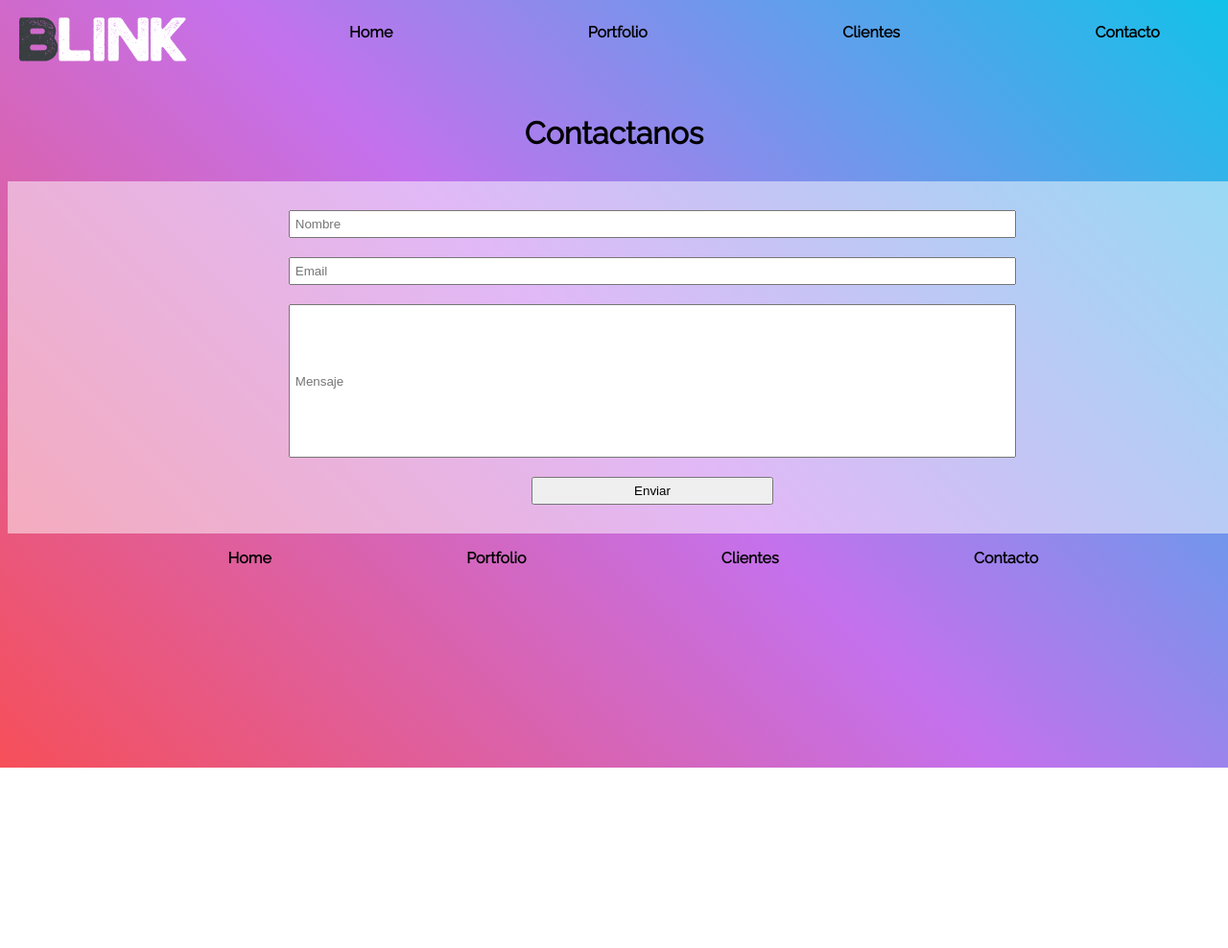
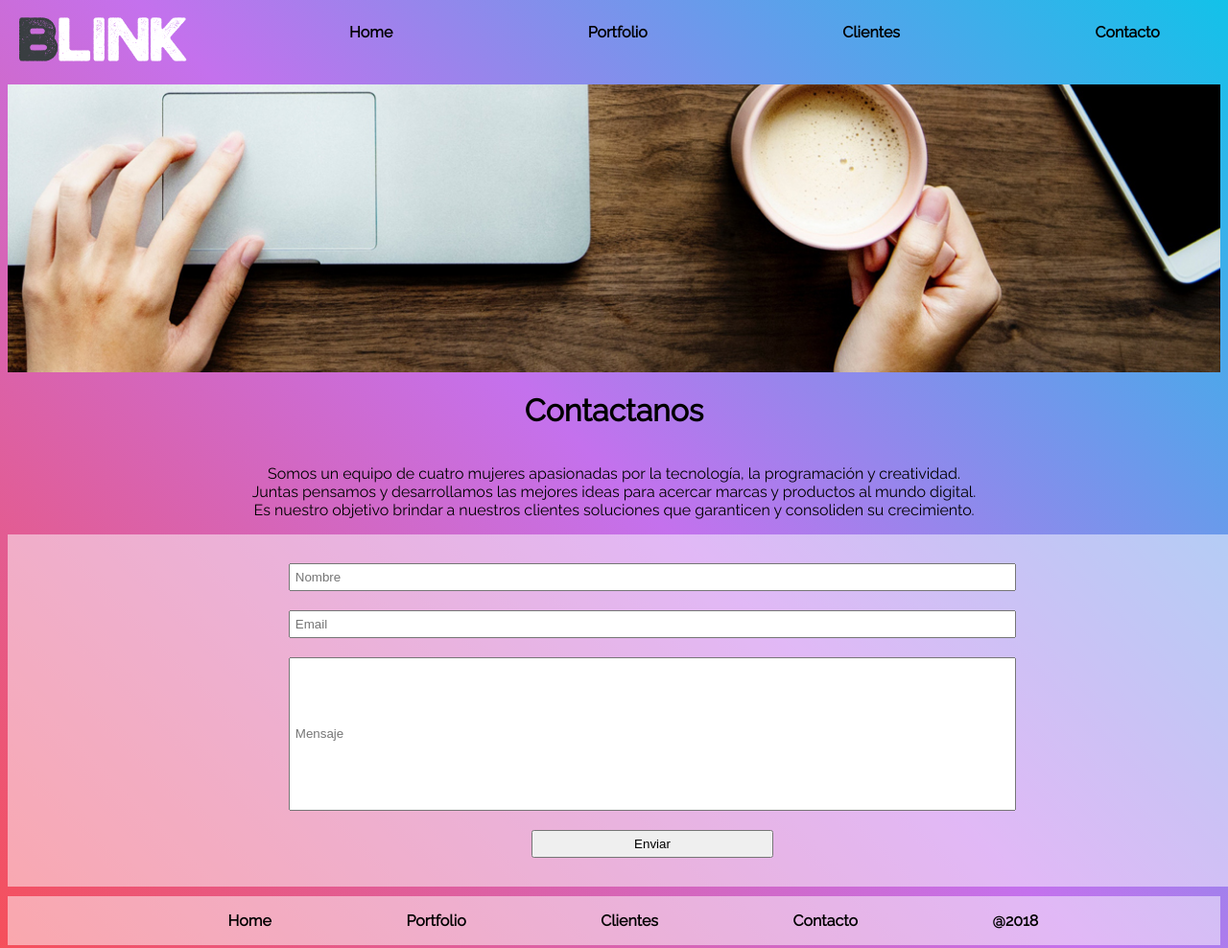
Before and after one commit to xime207/BLINK-2, a plain HTML site: page contacto.html in a window 1280 px wide. Shown: the top 988 px of the page at 96% size. Before the commit the page ends 800 px from the top, so only its background shows below. Drawn offline with Linux system fonts and the light colour scheme.

Commit message:
Cambios varios

```diff
--- a/contacto.html
+++ b/contacto.html
@@ -19,10 +19,15 @@
                           </ul>
                     </div>
             </div>
-
+            <div class= "contenedor banner2"></div>
             <div class="contenedor"></div>
-                <h3 class="contenedor contact">Contactanos</h3>
-                    <form>
+                <h1 class="contenedor contact">Contactanos</h1>
+                <div class= "contenedor contact2">
+                <p>Somos un equipo de cuatro mujeres apasionadas por la tecnología, la programación y creatividad.
+                <br>Juntas pensamos y desarrollamos las mejores ideas para acercar marcas y productos al mundo digital.
+                <br>Es nuestro objetivo brindar a nuestros clientes soluciones que garanticen y consoliden su crecimiento.</p>
+                </div>
+                <form>
                         <input type="name" name="nombre" placeholder="Nombre">
                         <input type="email" name="email" placeholder="Email">
                         <input type="text" name="msje" placeholder="Mensaje" class="mensaje">
@@ -36,6 +41,7 @@
                               <li><a href="portfolio.html">Portfolio</a></li>
                               <li><a href="#">Clientes</a></li>
                               <li><a href="contacto.html">Contacto</a></li>
+                              <li>@2018</li>
                           </ul>
                     </div>
             </div>
--- a/style.css
+++ b/style.css
@@ -32,6 +32,7 @@ body{
 
 .menu li{
     list-style: none;
+    font-weight: bold;
 }
 
 .menu a {
@@ -108,11 +109,9 @@ div.contenedor.banner{
 }
 
 button {
-    text-decoration: none;
     padding: 10px;
-    font-weight: 600;
+    font-weight: 500;
     font-size: 16px;
-    color: #e94f37
     background-color: #f6f7eb;
     border-radius: 6px;
     border: none;
@@ -122,6 +121,11 @@ button {
     text-align: center;
     font-weight: bolder;
     font-size: 2em;
+    justify-content: center;
+}
+
+.contact2{
+    text-align: center;
     justify-content: center;
 }
 
@@ -155,8 +159,18 @@ input::placeholder{
 }
 
 .footer{
-    text-align: center;
-    font-weight: bolder;
-    font-size: 1em;
-    justify-content: center;
+    background: rgba(255, 255, 255, 0.5);
+    margin: 10px 0px 10px 0px;
+    justify-content: space-evenly;
+    width: 100%;
 }
+
+div.contenedor.banner2{
+    margin: 0;
+    background-position: center;
+    background-size: cover;
+    background-image: url(banner_contacto.jpg);
+    width: 100%;
+    height: 300px;
+    background-color: fuc
+}
```
Also changed, not shown: Index.html (+13 -3 lines), portfolio.html (+2 -1 lines), banner_contacto.jpg (added).
